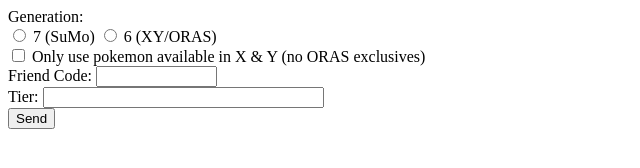
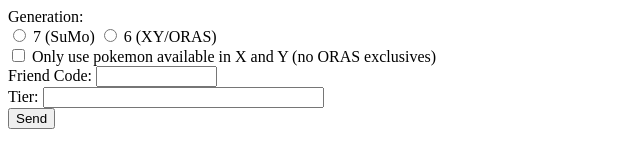
Before and after one commit to Articuno-I/wififinder, a plain HTML site: page client.html in a window 1280 px wide. Shown: the full height of the page, 0-640 px from the left. Drawn offline with Linux system fonts and the light colour scheme.

Commit message:
Update client.html

```diff
--- a/client.html
+++ b/client.html
@@ -9,7 +9,7 @@
       <input type="Radio" name="Gen" value="7" id="gen7"> 7 (SuMo)
       <input type="Radio" name="Gen" value="6" id="gen6"> 6 (XY/ORAS)
    </form>
-   <form id="XYonly" style:"><input type="checkbox" name="XYonly"> Only use pokemon available in X & Y (no ORAS exclusives)</form>
+   <form id="XYonly" style:"display: 'none';" ><input type="checkbox" name="XYonly"> Only use pokemon available in X and Y (no ORAS exclusives)</form>
    </div>
    <div>
    <form>Friend Code: <input type="text" name="FC" maxlength="12" size="12" />
```
